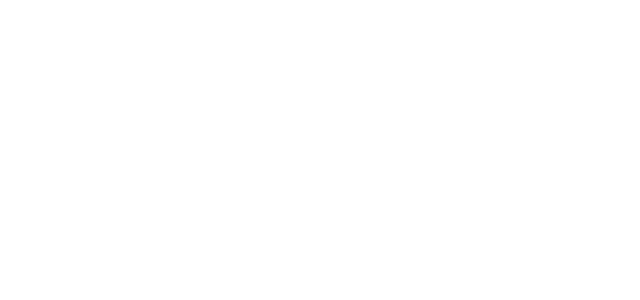
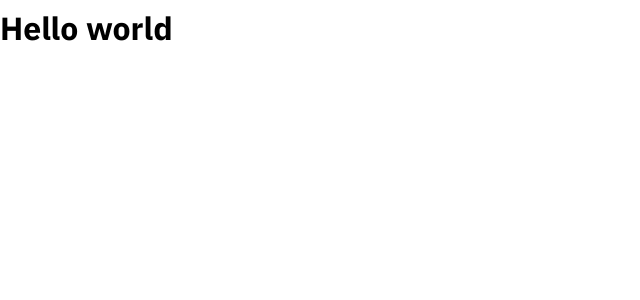
Before and after one commit to thuanphat611/Tiktok-Clone, a React (Create React App) app: page / in a window 1280 px wide. Shown: the top 300 px of the page, without its empty margins (0-640 px from the left). Built offline with nearby package versions, Linux system fonts and the light colour scheme.

Commit message:
dựng base css

```diff
--- a/src/App.js
+++ b/src/App.js
@@ -1,5 +1,5 @@
 function App() {
-
+  return <h1>Hello world</h1>;
 }
 
 export default App;
--- a/src/Component/Global/GlobalStyles.scss
+++ b/src/Component/Global/GlobalStyles.scss
@@ -0,0 +1,17 @@
+@import 'normalize.css';
+@import url('https://fonts.googleapis.com/css2?family=IBM+Plex+Sans:ital,wght@0,100;0,400;0,500;0,600;0,700;1,300;1,400&display=swap');
+
+:root {
+  --primary: #fe2c55;
+}
+
+html {
+  font-size: 62.5%;
+}
+
+body {
+  font-family: 'IBM Plex Sans';
+  font-size: 1.6rem;
+  line-height: 1.5rem;
+  text-rendering: optimizeSpeed;
+}
--- a/src/Component/Global/index.js
+++ b/src/Component/Global/index.js
@@ -1,7 +1,7 @@
-import './GlobalStyles.scss'
+import './GlobalStyles.scss';
 
-function GlobalStyles ({ Children }) {
-  return Children
+function GlobalStyles ({ children }) {
+  return children;
 }
 
-export default GlobalStyles
+export default GlobalStyles;
--- a/src/index.js
+++ b/src/index.js
@@ -2,7 +2,7 @@ import React from "react";
 import ReactDOM from "react-dom/client";
 import App from "./App";
 import reportWebVitals from "./reportWebVitals";
-import GlobalStyles from "~/Component/Global";
+import GlobalStyles from "./Component/Global";
 
 const root = ReactDOM.createRoot(document.getElementById("root"));
 root.render(
```
